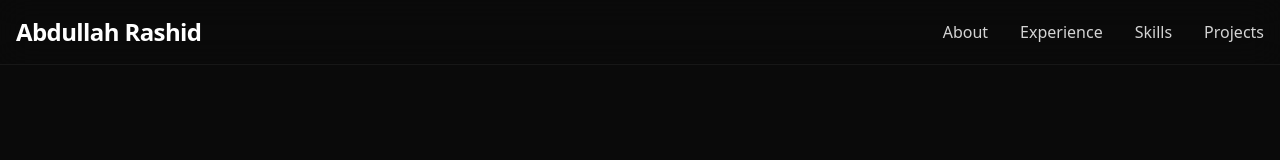
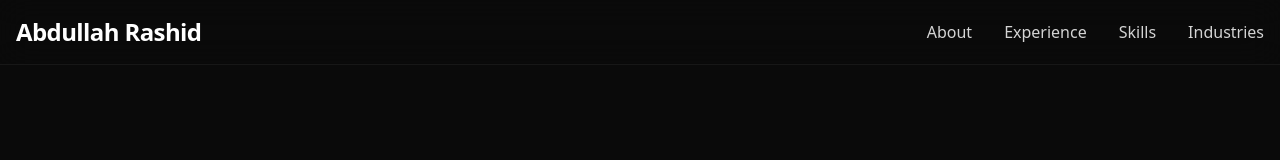
Before and after one commit to AbdullahRashid99/Abdullah-Rashid-Portfolio-V.1, a React (Vite) app: page / in a window 1280 px wide. Shown: the top 160 px of the page. Built offline with nearby package versions, Linux system fonts and the light colour scheme.

Commit message:
Update Portfolio-Enhanced.jsx

```diff
--- a/src/Portfolio-Enhanced.jsx
+++ b/src/Portfolio-Enhanced.jsx
@@ -49,7 +49,7 @@ const sections = [
   { id: "about", title: "About" },
   { id: "experience", title: "Experience" },
   { id: "skills", title: "Skills" },
-  { id: "projects", title: "Projects" },
+  { id: "projects", title: "Industries" },
 ];
 
 // --- Experience Data ---
```
